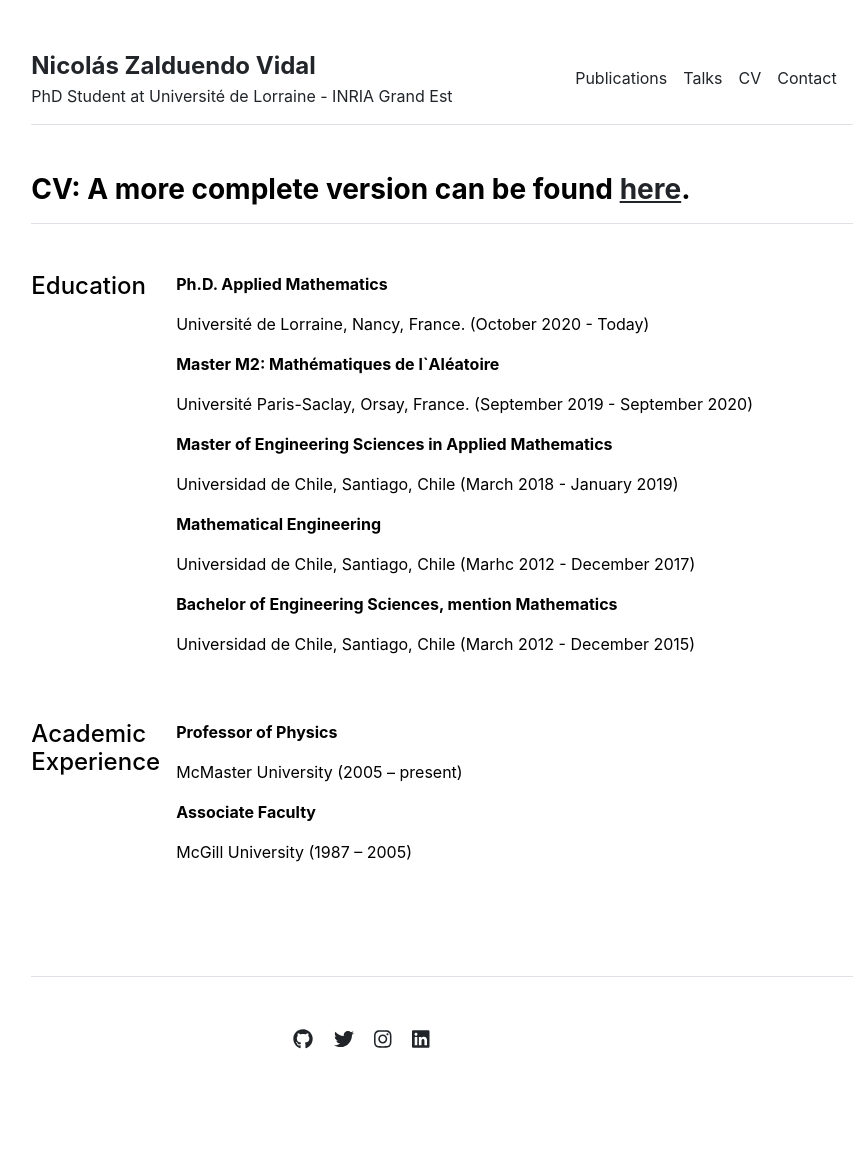
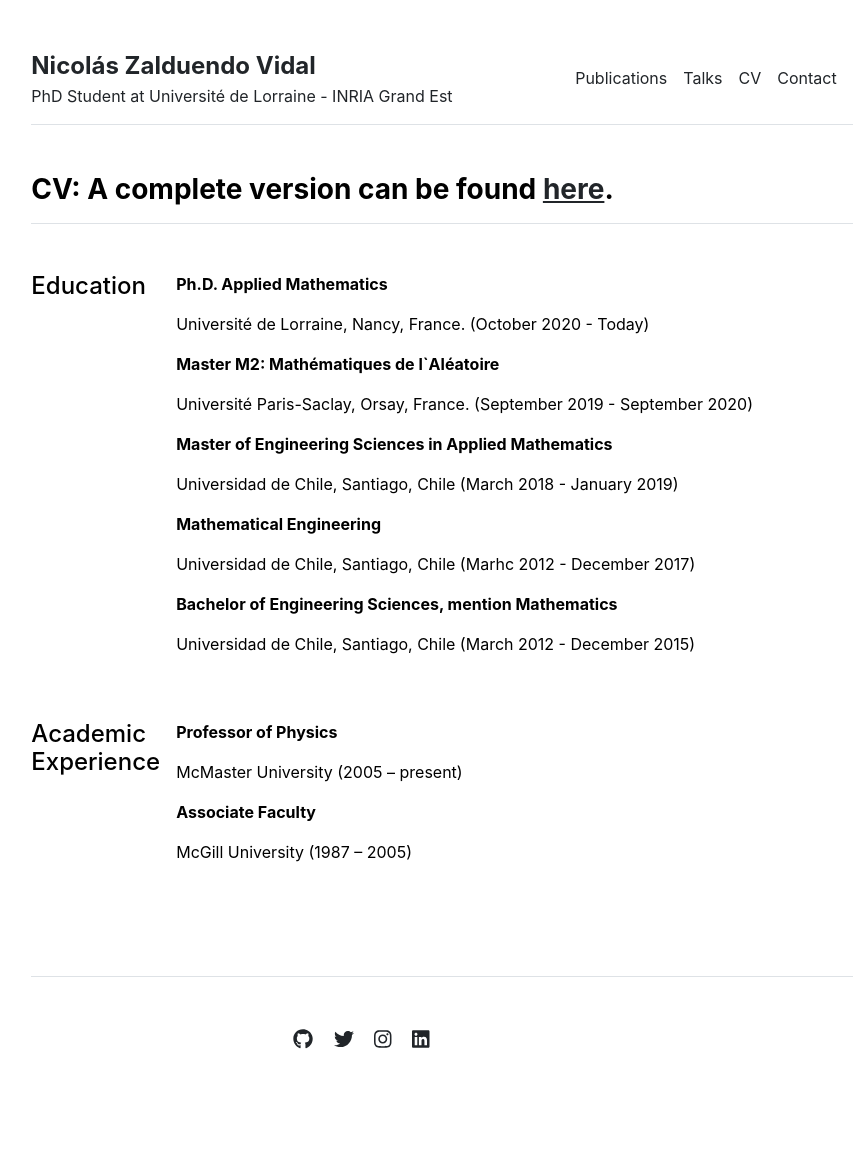
Before and after one commit to nzalduendo/nzalduendo.github.io, a Jekyll site: the page built from cv.md, in a window 1280 px wide. Shown: the whole page, without its empty margins (198-1066 px from the left). Built offline with Jekyll 4.4.1, drawn with Linux system fonts in a browser that asks for light colours.

Commit message:
Update cv.html

```diff
--- a/_layouts/cv.html
+++ b/_layouts/cv.html
@@ -6,7 +6,7 @@ layout: default
 
 <div class="row g-5 mb-5">
   <div>
-    <h3 class="fw-bold border-bottom pb-3 mb-5">CV: A more complete version can be found <a href='/CV__12_03_23.pdf'>here</a>.</h3>
+    <h3 class="fw-bold border-bottom pb-3 mb-5">CV: A complete version can be found <a href='/CV__12_03_23.pdf'>here</a>.</h3>
     <div class="row g-5 mb-5">
       <div class="col-md-2">
         <h4>Education</h4>
```
